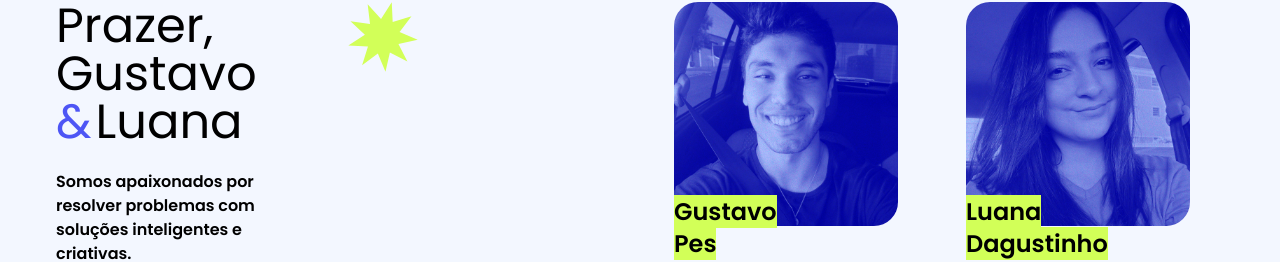
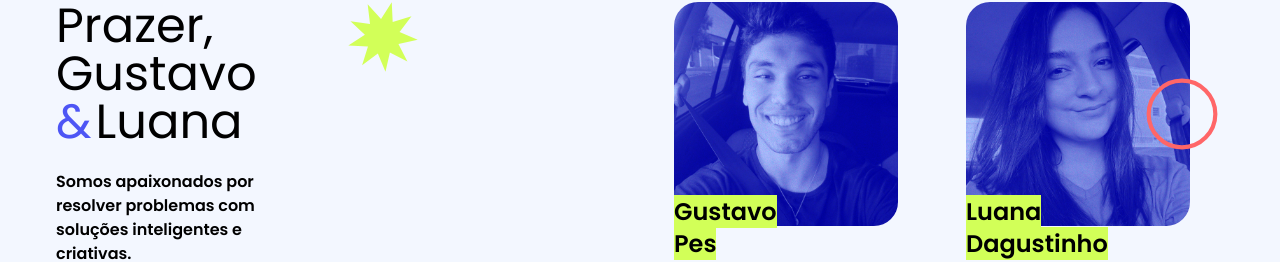
Before and after one commit to GustavoPes23/portfolio-gus, a Next.js app: page / in a window 1280 px wide. Shown: the part 2159-2421 px from the top of the page. Built offline with nearby package versions, Linux system fonts and the light colour scheme.

Commit message:
Feature: Creating animate to star and circle

```diff
--- a/src/app/components/profiles/index.tsx
+++ b/src/app/components/profiles/index.tsx
@@ -84,6 +84,7 @@ const Index: FC = () => {
                                         alt="Luana"
                                         link="https://www.linkedin.com/in/luanadagustinho/"
                                     />
+                                    <Circle />
                                 </div>
                                 <div
                                     className="col-span-12"
@@ -102,7 +103,6 @@ const Index: FC = () => {
                                         link="https://www.linkedin.com/in/luanadagustinho/"
                                     />
                                 </div>
-                                {/* <Circle /> */}
                             </div>
                         </div>
                     </div>
--- a/src/app/components/profiles/styles.css
+++ b/src/app/components/profiles/styles.css
@@ -1,3 +1,15 @@
+@keyframes float {
+	0% {
+		transform: translatey(0px);
+	}
+	50% {
+		transform: translatey(-20px);
+	}
+	100% {
+		transform: translatey(0px);
+	}
+}
+
 .profile {
     background-color: #f3f7ff;
 }
@@ -10,13 +22,19 @@
 
 .circle {
     position: absolute;
-    margin-top: -230px;
-    margin-left: 199px;
+    height: 5rem;
+    width: 5rem;
+    z-index: 1;
+    margin-left: 11rem;
+    margin-top: -9.5rem;
+	animation: float 6s ease-in-out infinite;
 }
 
 .star {
     width: 70px;
     height: 70px;
+    transform: translatey(0px);
+	animation: float 6s ease-in-out infinite;
 }
 
 .text-job {
```
Also changed, not shown: public/images/estrela.svg.
